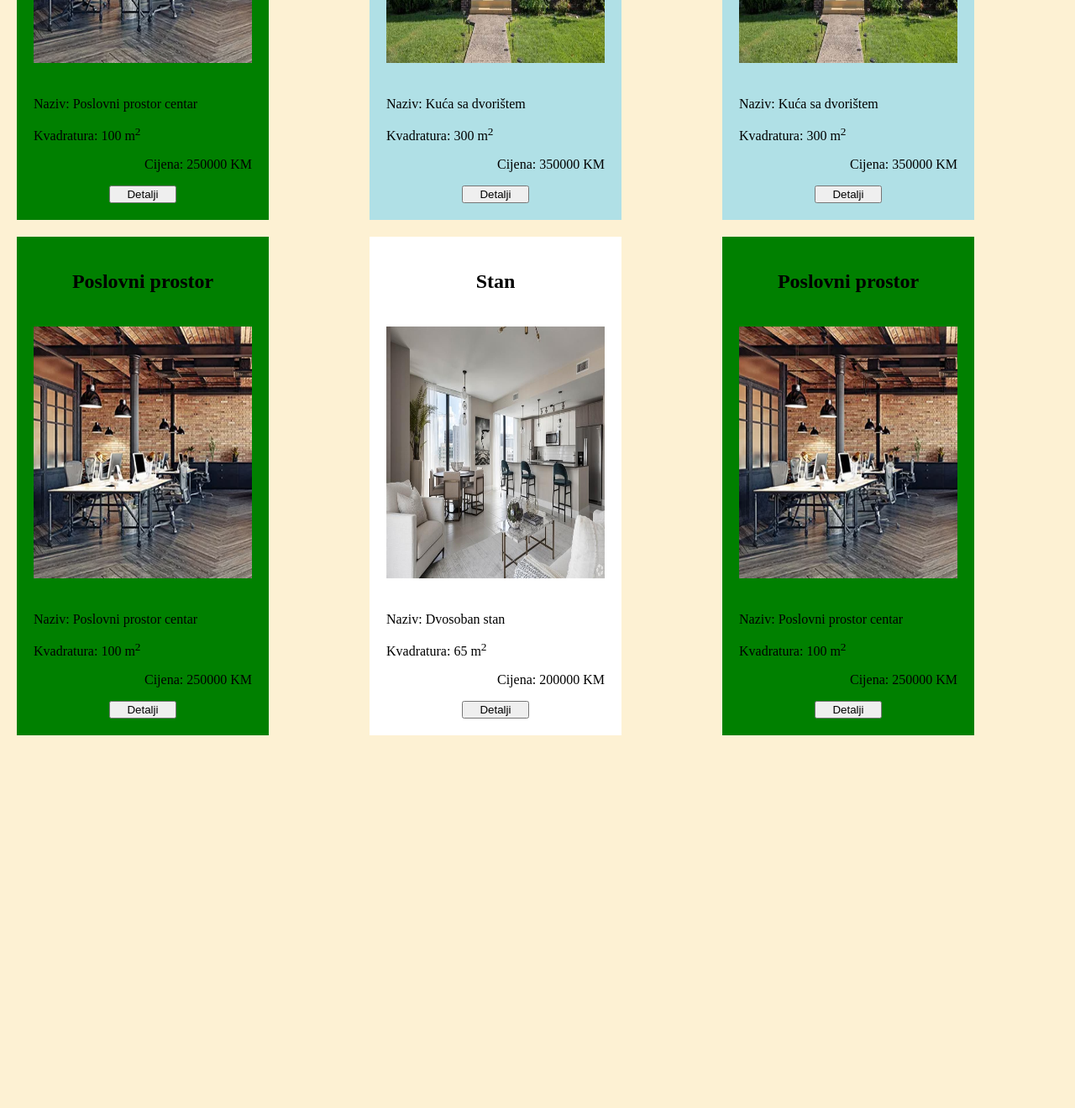
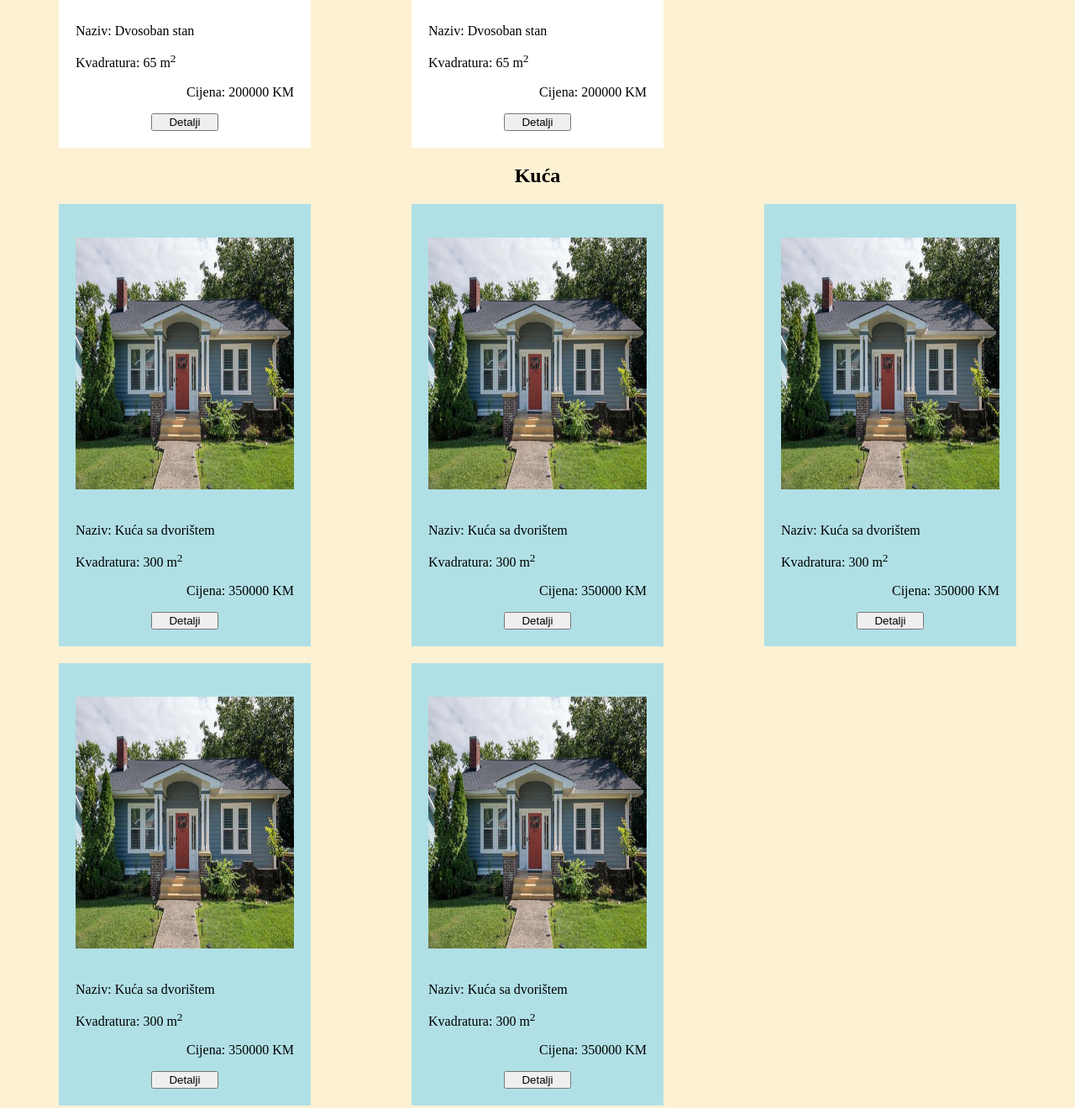
Before and after one commit to scomor55/real-estate-app, a plain HTML site: page html/nekretnine.html in a window 1280 px wide. Shown: the part 1020-2340 px from the top of the page at 84% size. Before the commit the page ends 1916 px from the top, so only its background shows below. Drawn offline with Linux system fonts and the light colour scheme.

Commit message:
back to first version

```diff
--- a/css/nekretnine.css
+++ b/css/nekretnine.css
@@ -5,6 +5,9 @@ body {
     padding: 0;
 }
 
+iframe {
+    text-align: left;
+}
 img {
     width: 100%;
     height: 300px;
@@ -16,28 +19,26 @@ img {
     grid-gap: 20px;
     margin: 20px;
     grid-template-columns: repeat(auto-fit,minmax(300px,1fr));
+    justify-items: center;
 }
 
 .grid-container h2 {
     text-align: center;
 }
 
-.nekretninaKuca, .nekretninaStan, .nekretninaPP {
+.nekretnina {
+    background-color: white;
     padding: 20px;
     text-align: left;
     width: 300px;
-   box-sizing: border-box;
+    box-sizing: border-box;
 }
 
-.nekretninaStan {
-    background-color: white;
-}
-
-.nekretninaKuca {
+#kuca .nekretnina {
     background-color: powderblue;
 }
 
-.nekretninaPP {
+#pp .nekretnina {
     background-color: green;
 }
 
@@ -53,10 +54,4 @@ button {
     display: block;
     margin: 0 auto;
     width: 80px;
-    font-style: none;
 }
-
-a {
-    text-decoration: none;
-    color: black;
-}
--- a/html/nekretnine.html
+++ b/html/nekretnine.html
@@ -8,100 +8,155 @@
     </head>
     <body>
         <iframe src="meni.html" frameborder="0" width="100%" height="50"></iframe>
-
+        <div id="stan">
+           <h2>Stan</h2>
            <div class="grid-container">
-                <div class="nekretninaStan" >
-                    <h2>Stan</h2>
+                <div class="nekretnina ">
                     <img src="../slike/stan.jpg" alt="Stan">
                     <div class="podaci">
                         <p>Naziv: Dvosoban stan</p>
                         <p>Kvadratura: 65 m<sup>2</sup></p>
                         <p class="cijena">Cijena: 200000 KM </p>
-                        <button><a href="detalji.html">Detalji</a></button>
+                        <button>Detalji</button>
                     </div>
                 </div>
-                <div class="nekretninaStan">
-                    <h2>Stan</h2>
+                <div class="nekretnina ">
                     <img src="../slike/stan.jpg" alt="Stan">
                     <div class="podaci">
                         <p>Naziv: Dvosoban stan</p>
                         <p>Kvadratura: 65 m<sup>2</sup></p>
                         <p class="cijena">Cijena: 200000 KM </p>
-                        <button><a href="detalji.html">Detalji</a></button>
+                        <button>Detalji</button>
                     </div>
                 </div>
-                <div class="nekretninaKuca" >
-                    <h2>Kuća</h2>
+                <div class="nekretnina ">
+                    <img src="../slike/stan.jpg" alt="Stan">
+                    <div class="podaci">
+                        <p>Naziv: Dvosoban stan</p>
+                        <p>Kvadratura: 65 m<sup>2</sup></p>
+                        <p class="cijena">Cijena: 200000 KM </p>
+                        <button>Detalji</button>
+                    </div>
+                </div>
+                <div class="nekretnina ">
+                    <img src="../slike/stan.jpg" alt="Stan">
+                    <div class="podaci">
+                        <p>Naziv: Dvosoban stan</p>
+                        <p>Kvadratura: 65 m<sup>2</sup></p>
+                        <p class="cijena">Cijena: 200000 KM </p>
+                        <button>Detalji</button>
+                    </div>
+                </div>
+                <div class="nekretnina ">
+                    <img src="../slike/stan.jpg" alt="Stan">
+                    <div class="podaci">
+                        <p>Naziv: Dvosoban stan</p>
+                        <p>Kvadratura: 65 m<sup>2</sup></p>
+                        <p class="cijena">Cijena: 200000 KM </p>
+                        <button>Detalji</button>
+                    </div>
+                </div>
+            </div>
+        </div>
+        <div id="kuca">
+            <h2>Kuća</h2>
+            <div class="grid-container">
+                <div class="nekretnina ">
                     <img src="../slike/kuca.jpg" alt="Kuća">
                     <div class="podaci">
                         <p>Naziv: Kuća sa dvorištem</p>
                         <p>Kvadratura: 300 m<sup>2</sup></p>
                         <p class="cijena">Cijena: 350000 KM </p>
-                        <button><a href="detalji.html">Detalji</a></button>
+                        <button>Detalji</button>
                     </div>
                 </div>
-                <div class="nekretninaPP">
-                    <h2>Poslovni prostor</h2>
+                <div class="nekretnina ">
+                    <img src="../slike/kuca.jpg" alt="Kuća">
+                    <div class="podaci">
+                        <p>Naziv: Kuća sa dvorištem</p>
+                        <p>Kvadratura: 300 m<sup>2</sup></p>
+                        <p class="cijena">Cijena: 350000 KM </p>
+                        <button>Detalji</button>
+                    </div>
+                </div>
+                <div class="nekretnina ">
+                    <img src="../slike/kuca.jpg" alt="Kuća">
+                    <div class="podaci">
+                        <p>Naziv: Kuća sa dvorištem</p>
+                        <p>Kvadratura: 300 m<sup>2</sup></p>
+                        <p class="cijena">Cijena: 350000 KM </p>
+                        <button>Detalji</button>
+                    </div>
+                </div>
+                <div class="nekretnina ">
+                    <img src="../slike/kuca.jpg" alt="Kuća">
+                    <div class="podaci">
+                        <p>Naziv: Kuća sa dvorištem</p>
+                        <p>Kvadratura: 300 m<sup>2</sup></p>
+                        <p class="cijena">Cijena: 350000 KM </p>
+                        <button>Detalji</button>
+                    </div>
+                </div>
+                <div class="nekretnina ">
+                    <img src="../slike/kuca.jpg" alt="Kuća">
+                    <div class="podaci">
+                        <p>Naziv: Kuća sa dvorištem</p>
+                        <p>Kvadratura: 300 m<sup>2</sup></p>
+                        <p class="cijena">Cijena: 350000 KM </p>
+                        <button>Detalji</button>
+                    </div>
+                </div>
+            </div>
+        </div>
+        <div id="pp">
+            <h2>Poslovni prostor</h2>
+            <div class="grid-container">
+                <div class="nekretnina ">
                     <img src="../slike/poslovni.png" alt="Poslovni prostor">
                     <div class="podaci">
                         <p>Naziv: Poslovni prostor centar</p>
                         <p>Kvadratura: 100 m<sup>2</sup></p>
                         <p class="cijena">Cijena: 250000 KM </p>
-                        <button><a href="detalji.html">Detalji</a></button>
+                        <button>Detalji</button>
                     </div>
                 </div>
-                <div class="nekretninaKuca" >
-                    <h2>Kuća</h2>
-                    <img src="../slike/kuca.jpg" alt="Kuća">
-                    <div class="podaci">
-                        <p>Naziv: Kuća sa dvorištem</p>
-                        <p>Kvadratura: 300 m<sup>2</sup></p>
-                        <p class="cijena">Cijena: 350000 KM </p>
-                        <button><a href="detalji.html">Detalji</a></button>
-                    </div>
-                </div>
-                <div class="nekretninaKuca" >
-                    <h2>Kuća</h2>
-                    <img src="../slike/kuca.jpg" alt="Kuća">
-                    <div class="podaci">
-                        <p>Naziv: Kuća sa dvorištem</p>
-                        <p>Kvadratura: 300 m<sup>2</sup></p>
-                        <p class="cijena">Cijena: 350000 KM </p>
-                        <button><a href="detalji.html">Detalji</a></button>
-                    </div>
-                </div>
-                <div class="nekretninaPP" >
-                    <h2>Poslovni prostor</h2>
+                <div class="nekretnina ">
                     <img src="../slike/poslovni.png" alt="Poslovni prostor">
                     <div class="podaci">
                         <p>Naziv: Poslovni prostor centar</p>
                         <p>Kvadratura: 100 m<sup>2</sup></p>
                         <p class="cijena">Cijena: 250000 KM </p>
-                        <button><a href="detalji.html">Detalji</a></button>
+                        <button>Detalji</button>
                     </div>
                 </div>
-                <div class="nekretninaStan">
-                    <h2>Stan</h2>
-                    <img src="../slike/stan.jpg" alt="Stan">
-                    <div class="podaci">
-                        <p>Naziv: Dvosoban stan</p>
-                        <p>Kvadratura: 65 m<sup>2</sup></p>
-                        <p class="cijena">Cijena: 200000 KM </p>
-                        <button><a href="detalji.html">Detalji</a></button>
-                    </div>
-                </div>
-                <div class="nekretninaPP" >
-                    <h2>Poslovni prostor</h2>
+                <div class="nekretnina ">
                     <img src="../slike/poslovni.png" alt="Poslovni prostor">
                     <div class="podaci">
                         <p>Naziv: Poslovni prostor centar</p>
                         <p>Kvadratura: 100 m<sup>2</sup></p>
                         <p class="cijena">Cijena: 250000 KM </p>
-                        <button><a href="detalji.html">Detalji</a></button>
+                        <button>Detalji</button>
                     </div>
                 </div>
-
+                <div class="nekretnina ">
+                    <img src="../slike/poslovni.png" alt="Poslovni prostor">
+                    <div class="podaci">
+                        <p>Naziv: Poslovni prostor centar</p>
+                        <p>Kvadratura: 100 m<sup>2</sup></p>
+                        <p class="cijena">Cijena: 250000 KM </p>
+                        <button>Detalji</button>
+                    </div>
+                </div>
+                <div class="nekretnina ">
+                    <img src="../slike/poslovni.png" alt="Poslovni prostor">
+                    <div class="podaci">
+                        <p>Naziv: Poslovni prostor centar</p>
+                        <p>Kvadratura: 100 m<sup>2</sup></p>
+                        <p class="cijena">Cijena: 250000 KM </p>
+                        <button>Detalji</button>
+                    </div>
+                </div>
             </div>
-
+        </div>
     </body>
 </html>
```
